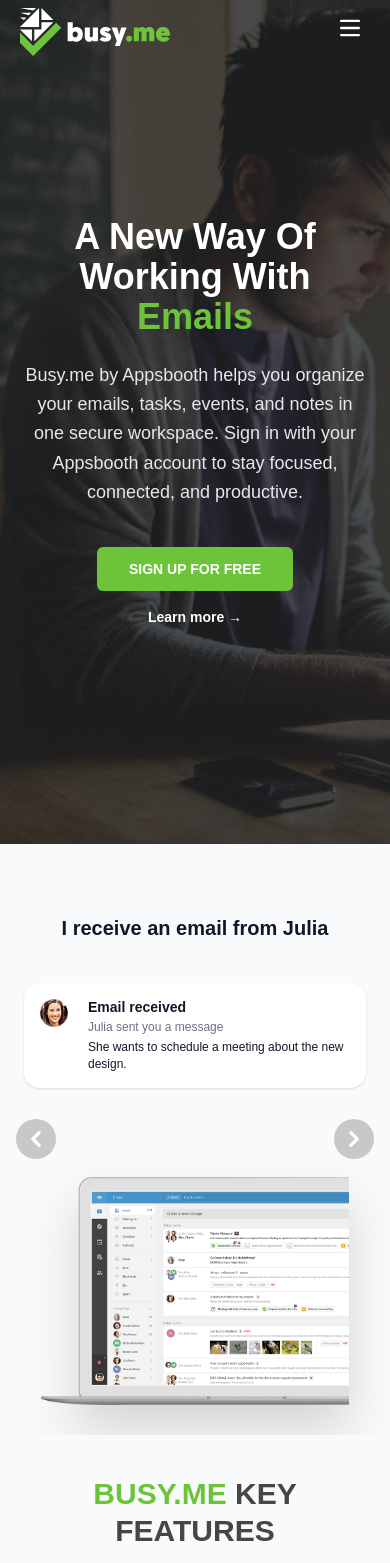
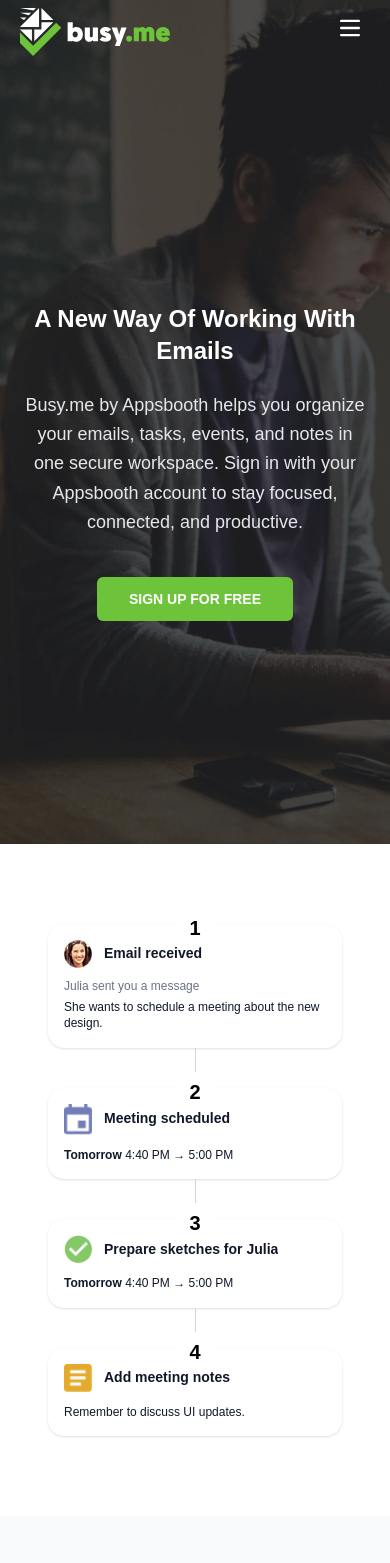
Before and after one commit to amin3003/busy.me, a Next.js app: page / in a window 390 px wide. Shown: the top 1563 px of the page. Built offline with nearby package versions, Linux system fonts and the light colour scheme.

Commit message:
fix steps

```diff
--- a/components/Carousel/carousel.tsx
+++ b/components/Carousel/carousel.tsx
@@ -4,6 +4,7 @@
 import Image from 'next/image';
 import StepCard, { StepItem } from '@/components/StepCard/StepCard';
 import rawData from '@/data/carousel.json';
+import { StepFlow } from '@/components';
 
 type Slide = {
   id: number;
@@ -26,6 +27,24 @@
   const visibleSlides = slides.slice(0, current + 1);
 
   return (
+    <>
+      {/* --------------------------------------------------------- */}
+      {/* MOBILE VIEW ONLY — Show all cards with arrows */}
+      {/* --------------------------------------------------------- */}
+      <div className="block md:hidden px-6 py-10">
+        <StepFlow>
+          {slides.flatMap((slide) =>
+            slide.cards.map((item) => (
+              <StepCard key={`${slide.id}-${item.id}`} item={item} />
+            ))
+          )}
+        </StepFlow>
+      </div>
+
+      {/* --------------------------------------------------------- */}
+      {/* DESKTOP VIEW ONLY — Keep original slider 100% unchanged */}
+      {/* --------------------------------------------------------- */}
+      <div className="hidden md:block">
         <div className="relative w-full h-[70vh] md:h-[85vh] lg:h-screen overflow-hidden bg-gray-50 flex items-center justify-center px-10">
           {/* Slides */}
           {slides.map((slide, index) => (
@@ -49,17 +68,6 @@
                     } md:ml-10 md:text-3xl font-semibold text-gray-900 leading-snug`}
                     dangerouslySetInnerHTML={{ __html: slide.title }}
                   />
-            </div>
-
-            {/* Mobile cards */}
-            <div className="block md:hidden mt-4">
-              {slide.cards.length > 0 && (
-                <div className="grid grid-cols-1 gap-4">
-                  {slide.cards.map((item) => (
-                    <StepCard key={item.id} item={item} />
-                  ))}
-                </div>
-              )}
                 </div>
 
                 {/* Desktop: current + previous slides */}
@@ -88,7 +96,7 @@
                 <Image
                   src={slide.image.src}
                   alt={slide.image.alt}
-              width={800} // adjust based on your design
+                  width={800}
                   height={600}
                   className="w-[90%] md:w-[95%] h-auto object-contain drop-shadow-2xl transition-transform duration-500 hover:scale-105"
                 />
@@ -141,5 +149,7 @@
             </span>
           </button>
         </div>
+      </div>
+    </>
   );
 }
--- a/components/StepCard/StepCard.tsx
+++ b/components/StepCard/StepCard.tsx
@@ -22,23 +22,26 @@
 
 const StepCard: React.FC<StepCardProps> = ({ item }) => {
   return (
-    <div className="flex gap-2 md:flex-col md:justify-center md:items-center lg:items-start space-x-3 sm:space-x-4 sm:h-auto md:h-35 lg:h-38 p-4 bg-white shadow rounded-2xl hover:shadow-lg transition-all duration-300 w-full">
+    <div className="flex flex-col gap-2 items-start px-4 py-4 bg-white shadow rounded-2xl hover:shadow-lg transition-all duration-300 w-full h-full">
       {/* Icon */}
-      <div className="shrink-0">
+      <div className="shrink-0 flex flex-row items-center justify-start gap-3 w-full" >
         <Image
           src={item.img}
           alt={item.title}
-          width={28} // matches Tailwind w-6 / sm:w-7
+          width={28}
           height={28}
           className="object-contain"
         />
+
+        <h3 className="font-semibold text-gray-900 text-sm leading-tight truncate">
+            {item.title}
+          </h3>
       </div>
 
       {/* Content */}
-      <div className="flex-1 min-w-0">
-        <h3 className="font-semibold text-gray-900 text-sm leading-tight truncate">
-          {item.title}
-        </h3>
+      <div className="flex-1 min-w-0 flex flex-col justify-between">
+        <div>
+
 
           {item.subtitle && (
             <p className="text-gray-500 text-xs mt-0.5 sm:mt-1 leading-snug">
@@ -63,6 +66,7 @@
           </div>
         </div>
       </div>
+    </div>
   );
 };
 
--- /dev/null
+++ b/components/StepFlow/StepFlow.tsx
@@ -0,0 +1,37 @@
+import React, { ReactNode, Children } from 'react';
+
+interface StepFlowProps {
+  children: ReactNode;
+}
+
+const StepFlow: React.FC<StepFlowProps> = ({ children }) => {
+  const childrenArray = Children.toArray(children);
+
+  return (
+    <div className="flex flex-col items-center px-6 py-10">
+      {childrenArray.map((child, index) => {
+        const isLast = index === childrenArray.length - 1;
+        const stepNumber = index + 1;
+
+        return (
+          <React.Fragment key={index}>
+            <div className="relative w-full flex flex-col items-center">
+              {/* Step Number Badge */}
+              <div className="absolute -top-4 z-100 h-10 w-10 rounded-full bg-white flex items-center justify-center text-black text-xl font-bold">
+                {stepNumber}
+              </div>
+
+              {/* Card */}
+              {child}
+
+              {/* Connecting Line */}
+              {!isLast && <div className="w-px h-10 bg-gray-300 mt-0"></div>}
+            </div>
+          </React.Fragment>
+        );
+      })}
+    </div>
+  );
+};
+
+export default StepFlow;
--- a/components/home/Banner.tsx
+++ b/components/home/Banner.tsx
@@ -24,10 +24,9 @@
       <div aria-hidden="true" className="absolute inset-0 -z-10 bg-black/40" />
 
       {/* Hero content */}
-      <div className="relative z-10 text-center px-6 max-w-3xl">
-        <h1 className="text-4xl md:text-6xl font-bold text-white mb-6 capitalize">
-          A new way of working with{' '}
-          <span className="text-[#6DC43A]">emails</span>
+      <div className="relative z-10 text-center px-6 max-w-3xl w-full mt-20 md:mt-2">
+        <h1 className="text-2xl md:text-5xl w-full font-bold text-white mb-6 capitalize">
+          A new way of working with emails
         </h1>
         <p className="text-lg md:text-xl text-gray-200 leading-relaxed mb-10">
           Busy.me by Appsbooth helps you organize your emails, tasks, events,
@@ -45,13 +44,6 @@
           >
             SIGN UP FOR FREE
           </Link>
-
-          <button
-            onClick={scrollToAbout}
-            className="text-sm font-semibold text-white hover:text-[#6DC43A] transition-colors"
-          >
-            Learn more <span aria-hidden="true">→</span>
-          </button>
         </div>
       </div>
     </div>
--- a/components/index.ts
+++ b/components/index.ts
@@ -7,3 +7,4 @@
 export { default as Carousel } from './Carousel/carousel';
 export { default as FeatureShowcase } from './FeatureShowcase/FeatureShowcase';
 export { default as AboutUs } from './AboutUs/AboutUs';
+export { default as StepFlow } from './StepFlow/StepFlow';
```
Lines whose indentation alone changed are shown as unchanged.
